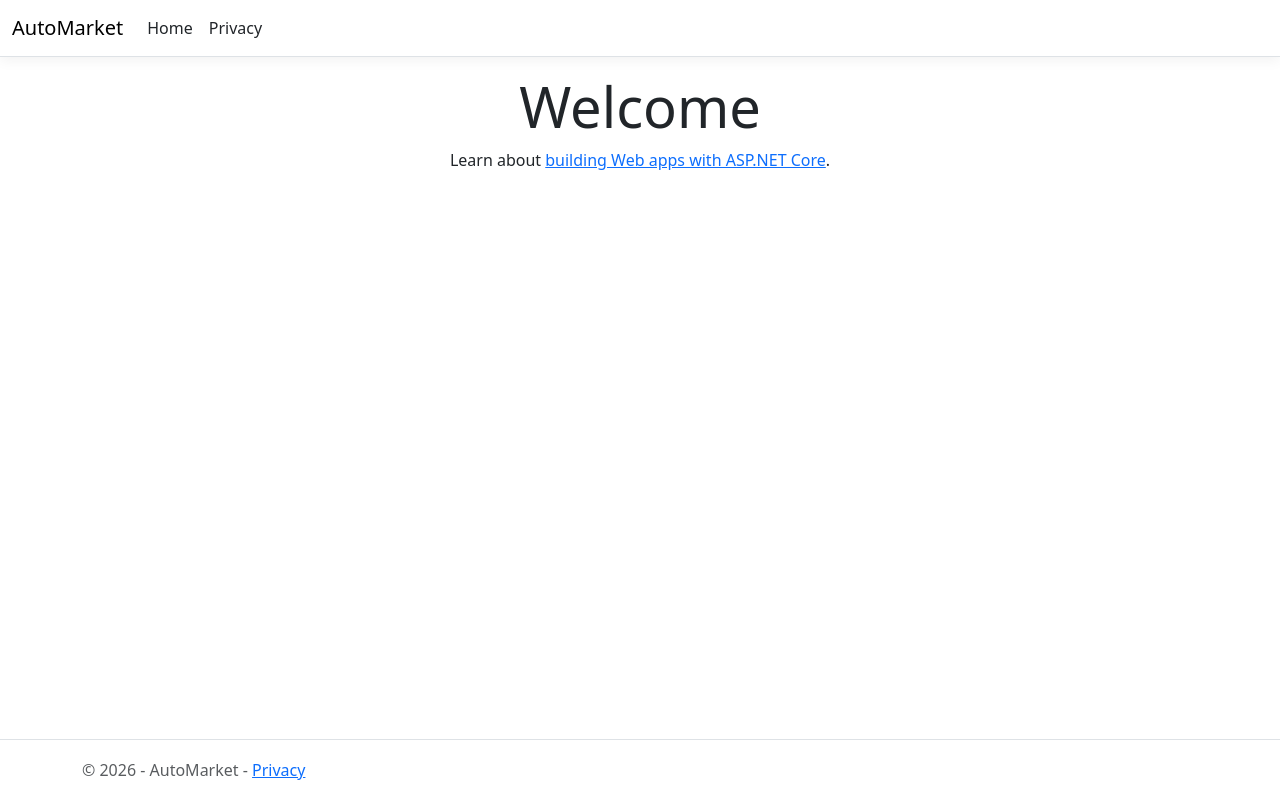
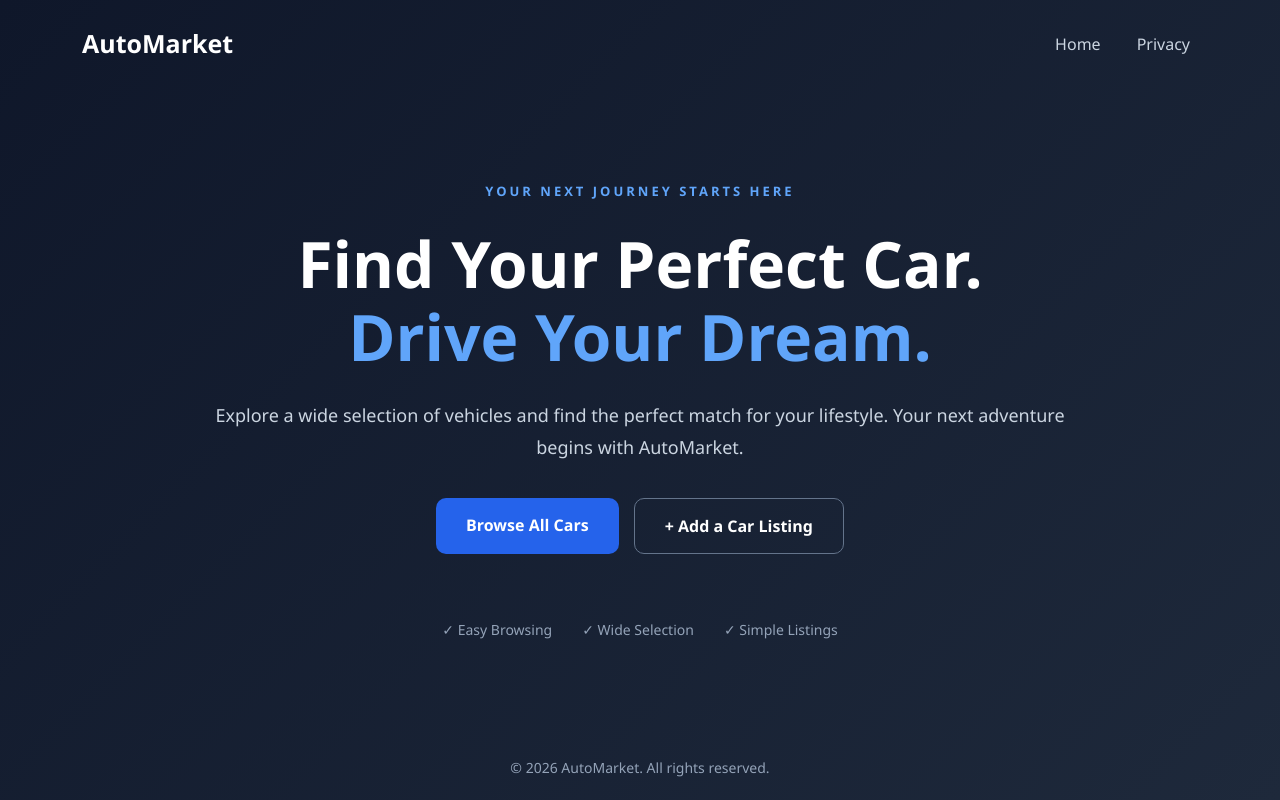
Before and after one commit to KalinMarinov07/AutoMarket, an ASP.NET Core app: page / in a window 1280 px wide. Run offline with ASP.NET Core 8, Linux system fonts and the light colour scheme; style sheets or scripts are compiled from the project's sources; the project's own start-up code is not run, and a stand-in starts its controllers and pages.

Commit message:
Home/Index View added. Initial layout added. Added css styling.

```diff
--- a/AutoMarket/Views/Home/Index.cshtml
+++ b/AutoMarket/Views/Home/Index.cshtml
@@ -1,8 +1,50 @@
 @{
-    ViewData["Title"] = "Home Page";
+    ViewData["Title"] = "Home";
 }
 
-<div class="text-center">
-    <h1 class="display-4">Welcome</h1>
-    <p>Learn about <a href="https://learn.microsoft.com/aspnet/core">building Web apps with ASP.NET Core</a>.</p>
-</div>
+@section Styles {
+    <link rel="stylesheet" href="~/css/home.css" asp-append-version="true" />
+}
+
+<section class="hero-section">
+    <div class="hero-content">
+
+        <div class="hero-label">
+            Your Next Journey Starts Here
+        </div>
+
+        <h1 class="hero-title">
+            Find Your Perfect Car.<br />
+            <span>Drive Your Dream.</span>
+        </h1>
+
+        <p class="hero-description">
+            Explore a wide selection of vehicles and find the
+            perfect match for your lifestyle.
+            Your next adventure begins with AutoMarket.
+        </p>
+
+        <div class="hero-buttons">
+
+            <a asp-controller="CarListing"
+               asp-action="Index"
+               class="hero-btn hero-btn-primary">
+                Browse All Cars
+            </a>
+
+            <a asp-controller="CarListing"
+               asp-action="Create"
+               class="hero-btn hero-btn-secondary">
+                + Add a Car Listing
+            </a>
+
+        </div>
+
+        <div class="hero-features">
+            <span>✓ Easy Browsing</span>
+            <span>✓ Wide Selection</span>
+            <span>✓ Simple Listings</span>
+        </div>
+
+    </div>
+</section>
--- a/AutoMarket/Views/Shared/_Layout.cshtml
+++ b/AutoMarket/Views/Shared/_Layout.cshtml
@@ -3,48 +3,72 @@
 <head>
     <meta charset="utf-8" />
     <meta name="viewport" content="width=device-width, initial-scale=1.0" />
+
     <title>@ViewData["Title"] - AutoMarket</title>
-    <script type="importmap"></script>
+
     <link rel="stylesheet" href="~/lib/bootstrap/dist/css/bootstrap.min.css" />
     <link rel="stylesheet" href="~/css/site.css" asp-append-version="true" />
-    <link rel="stylesheet" href="~/AutoMarket.styles.css" asp-append-version="true" />
+
+    @await RenderSectionAsync("Styles", required: false)
 </head>
+
 <body>
     <header>
-        <nav class="navbar navbar-expand-sm navbar-toggleable-sm navbar-light bg-white border-bottom box-shadow mb-3">
-            <div class="container-fluid">
-                <a class="navbar-brand" asp-area="" asp-controller="Home" asp-action="Index">AutoMarket</a>
-                <button class="navbar-toggler" type="button" data-bs-toggle="collapse" data-bs-target=".navbar-collapse" aria-controls="navbarSupportedContent"
-                        aria-expanded="false" aria-label="Toggle navigation">
+        <nav class="navbar navbar-expand-sm navbar-dark">
+            <div class="container">
+                <a class="navbar-brand"
+                   asp-controller="Home"
+                   asp-action="Index">
+                    AutoMarket
+                </a>
+
+                <button class="navbar-toggler"
+                        type="button"
+                        data-bs-toggle="collapse"
+                        data-bs-target="#mainNavbar"
+                        aria-controls="mainNavbar"
+                        aria-expanded="false"
+                        aria-label="Toggle navigation">
                     <span class="navbar-toggler-icon"></span>
                 </button>
-                <div class="navbar-collapse collapse d-sm-inline-flex justify-content-between">
-                    <ul class="navbar-nav flex-grow-1">
+
+                <div class="collapse navbar-collapse" id="mainNavbar">
+                    <ul class="navbar-nav ms-auto">
                         <li class="nav-item">
-                            <a class="nav-link text-dark" asp-area="" asp-controller="Home" asp-action="Index">Home</a>
+                            <a class="nav-link"
+                               asp-controller="Home"
+                               asp-action="Index">
+                                Home
+                            </a>
                         </li>
+
                         <li class="nav-item">
-                            <a class="nav-link text-dark" asp-area="" asp-controller="Home" asp-action="Privacy">Privacy</a>
+                            <a class="nav-link"
+                               asp-controller="Home"
+                               asp-action="Privacy">
+                                Privacy
+                            </a>
                         </li>
                     </ul>
                 </div>
             </div>
         </nav>
     </header>
-    <div class="container">
-        <main role="main" class="pb-3">
-            @RenderBody()
-        </main>
-    </div>
 
-    <footer class="border-top footer text-muted">
-        <div class="container">
-            &copy; 2026 - AutoMarket - <a asp-area="" asp-controller="Home" asp-action="Privacy">Privacy</a>
+    <main role="main" class="flex-grow-1">
+        @RenderBody()
+    </main>
+
+    <footer class="footer">
+        <div class="container text-center">
+            &copy; 2026 AutoMarket. All rights reserved.
         </div>
     </footer>
+
     <script src="~/lib/jquery/dist/jquery.min.js"></script>
     <script src="~/lib/bootstrap/dist/js/bootstrap.bundle.min.js"></script>
     <script src="~/js/site.js" asp-append-version="true"></script>
+
     @await RenderSectionAsync("Scripts", required: false)
 </body>
 </html>
--- /dev/null
+++ b/AutoMarket/wwwroot/css/home.css
@@ -0,0 +1,129 @@
+.hero-section {
+    min-height: 100%;
+    display: flex;
+    align-items: center;
+    justify-content: center;
+    padding: 70px 25px;
+    background: transparent;
+    color: #ffffff;
+}
+
+.hero-content {
+    max-width: 850px;
+    width: 100%;
+    text-align: center;
+}
+
+.hero-label {
+    color: #60a5fa;
+    font-size: 13px;
+    font-weight: 600;
+    letter-spacing: 3px;
+    text-transform: uppercase;
+}
+
+.hero-title {
+    font-size: clamp(38px, 5vw, 68px);
+    font-weight: 800;
+    line-height: 1.15;
+    margin: 25px 0;
+    color: #ffffff;
+}
+
+    .hero-title span {
+        color: #60a5fa;
+    }
+
+.hero-description {
+    font-size: 18px;
+    color: #cbd5e1;
+    line-height: 1.8;
+    margin-bottom: 35px;
+}
+
+.hero-buttons {
+    display: flex;
+    justify-content: center;
+    gap: 15px;
+    flex-wrap: wrap;
+}
+
+.hero-btn {
+    display: inline-block;
+    padding: 15px 30px;
+    border-radius: 10px;
+    font-weight: 600;
+    text-decoration: none;
+    transition: all 0.25s ease;
+}
+
+.hero-btn-primary {
+    background: #2563eb;
+    color: #ffffff;
+}
+
+    .hero-btn-primary:hover {
+        background: #1d4ed8;
+        color: #ffffff;
+        transform: translateY(-3px);
+    }
+
+.hero-btn-secondary {
+    background: transparent;
+    border: 1px solid #64748b;
+    color: #ffffff;
+}
+
+    .hero-btn-secondary:hover {
+        background: rgba(255, 255, 255, 0.1);
+        border-color: #ffffff;
+        color: #ffffff;
+        transform: translateY(-3px);
+    }
+
+.hero-features {
+    margin-top: 65px;
+    display: flex;
+    justify-content: center;
+    gap: 30px;
+    flex-wrap: wrap;
+    color: #94a3b8;
+    font-size: 14px;
+}
+
+@media (max-width: 768px) {
+    .hero-section {
+        min-height: 70vh;
+        padding: 50px 20px;
+    }
+
+    .hero-description {
+        font-size: 16px;
+    }
+
+    .hero-buttons {
+        flex-direction: column;
+        align-items: center;
+    }
+
+    .hero-btn {
+        width: 100%;
+        max-width: 280px;
+        text-align: center;
+    }
+
+    .hero-features {
+        margin-top: 40px;
+        gap: 15px;
+    }
+}
+
+main:has(.hero-section) {
+    display: flex;
+    flex-direction: column;
+    justify-content: center;
+}
+
+.hero-section {
+    flex: 1;
+}
--- a/AutoMarket/wwwroot/css/site.css
+++ b/AutoMarket/wwwroot/css/site.css
@@ -1,31 +1,75 @@
 html {
-  font-size: 14px;
-}
-
-@media (min-width: 768px) {
-  html {
     font-size: 16px;
-  }
-}
-
-.btn:focus, .btn:active:focus, .btn-link.nav-link:focus, .form-control:focus, .form-check-input:focus {
-  box-shadow: 0 0 0 0.1rem white, 0 0 0 0.25rem #258cfb;
-}
-
-html {
-  position: relative;
-  min-height: 100%;
+    min-height: 100%;
 }
 
 body {
-  margin-bottom: 60px;
+    margin: 0;
+    min-height: 100vh;
+    display: flex;
+    flex-direction: column;
+    background: linear-gradient(135deg, #0f172a, #1e293b);
+    background-attachment: fixed;
+    color: #ffffff;
+    font-family: 'Segoe UI', Arial, sans-serif;
 }
 
-.form-floating > .form-control-plaintext::placeholder, .form-floating > .form-control::placeholder {
-  color: var(--bs-secondary-color);
-  text-align: end;
+.navbar {
+    padding: 20px 0;
+    background: transparent;
 }
 
-.form-floating > .form-control-plaintext:focus::placeholder, .form-floating > .form-control:focus::placeholder {
-  text-align: start;
+.navbar-brand {
+    font-size: 25px;
+    font-weight: 700;
+    color: #ffffff !important;
 }
+
+    .navbar-brand:hover {
+        color: #60a5fa !important;
+    }
+
+.navbar .nav-link {
+    color: #cbd5e1 !important;
+    font-weight: 500;
+    margin-left: 20px;
+    transition: color 0.2s ease;
+}
+
+    .navbar .nav-link:hover {
+        color: #60a5fa !important;
+    }
+
+main {
+    flex: 1;
+    width: 100%;
+}
+
+.footer {
+    background: transparent;
+    padding: 22px 0;
+    color: #94a3b8;
+    font-size: 14px;
+    text-align: center;
+}
+
+.btn:focus-visible,
+.form-control:focus,
+.form-select:focus {
+    box-shadow: 0 0 0 0.2rem rgba(96, 165, 250, 0.35);
+}
+
+@media (max-width: 576px) {
+    .navbar {
+        padding: 15px 0;
+    }
+
+        .navbar .nav-link {
+            margin-left: 0;
+            padding: 10px 0;
+        }
+
+    .footer {
+        padding: 18px 0;
+    }
+}
```
